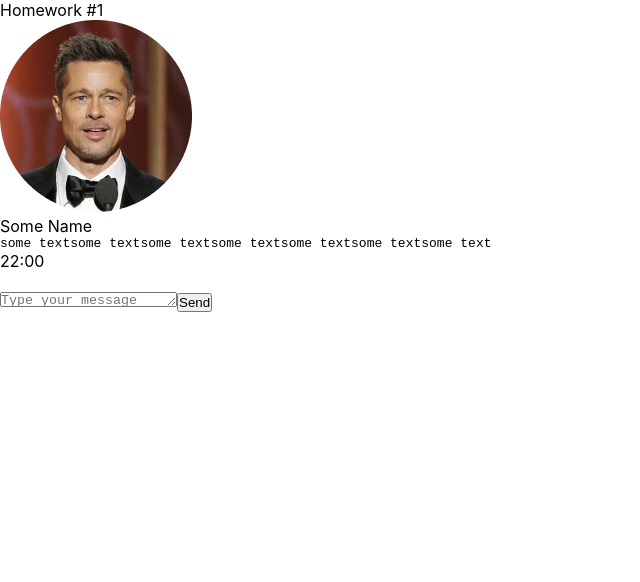
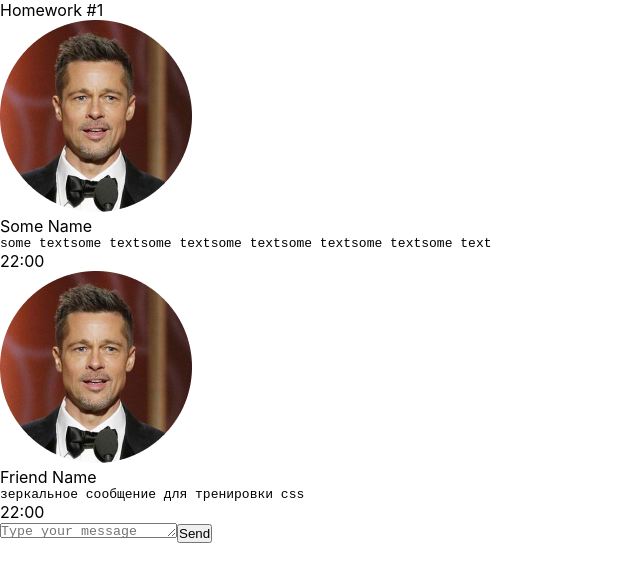
Before and after one commit to VladislavRomash/My_homework_advanced, a React (Create React App) app: page / in a window 1280 px wide. Shown: the top 582 px of the page, without its empty margins (0-640 px from the left). Built offline with nearby package versions, Linux system fonts and the light colour scheme.

Commit message:
In the file FriendMessage.tsx incoming data is displayed. Homework one is completed

```diff
--- a/src/s2-homeworks/hw01/friend-message/FriendMessage.tsx
+++ b/src/s2-homeworks/hw01/friend-message/FriendMessage.tsx
@@ -1,8 +1,9 @@
 import React from 'react'
 import s from './FriendMessage.module.css'
+import {MessageType} from '../HW1';
 
 // создать тип вместо any и отобразить приходящие данные
-const FriendMessage = (props: any) => {
+const FriendMessage = (props: { message: MessageType }) => {
     return (
         <div
             id={'hw1-friend-message-' + props.message.id}
@@ -11,8 +12,9 @@ const FriendMessage = (props: any) => {
             <div className={s.friendImageAndText}>
                 <img
                     id={'hw1-friend-avatar-' + props.message.id}
+                    alt={'avatar of friend'}
                     // создаёт студент
-
+                    src={props.message.user.avatar}
                     //
                 />
                 <div className={s.friendText}>
@@ -20,7 +22,7 @@ const FriendMessage = (props: any) => {
                         id={'hw1-friend-name-' + props.message.id}
                         className={s.friendName}
                     >
-                        {/*создаёт студент*/}
+                        {props.message.user.name}
 
                         {/**/}
                     </div>
@@ -28,7 +30,7 @@ const FriendMessage = (props: any) => {
                         id={'hw1-friend-text-' + props.message.id}
                         className={s.friendMessageText}
                     >
-                        {/*создаёт студент*/}
+                         {props.message.message.text}
 
                         {/**/}
                     </pre>
@@ -38,7 +40,7 @@ const FriendMessage = (props: any) => {
                 id={'hw1-friend-time-' + props.message.id}
                 className={s.friendTime}
             >
-                {/*создаёт студент*/}
+                {props.message.message.time}
 
                 {/**/}
             </div>
```
